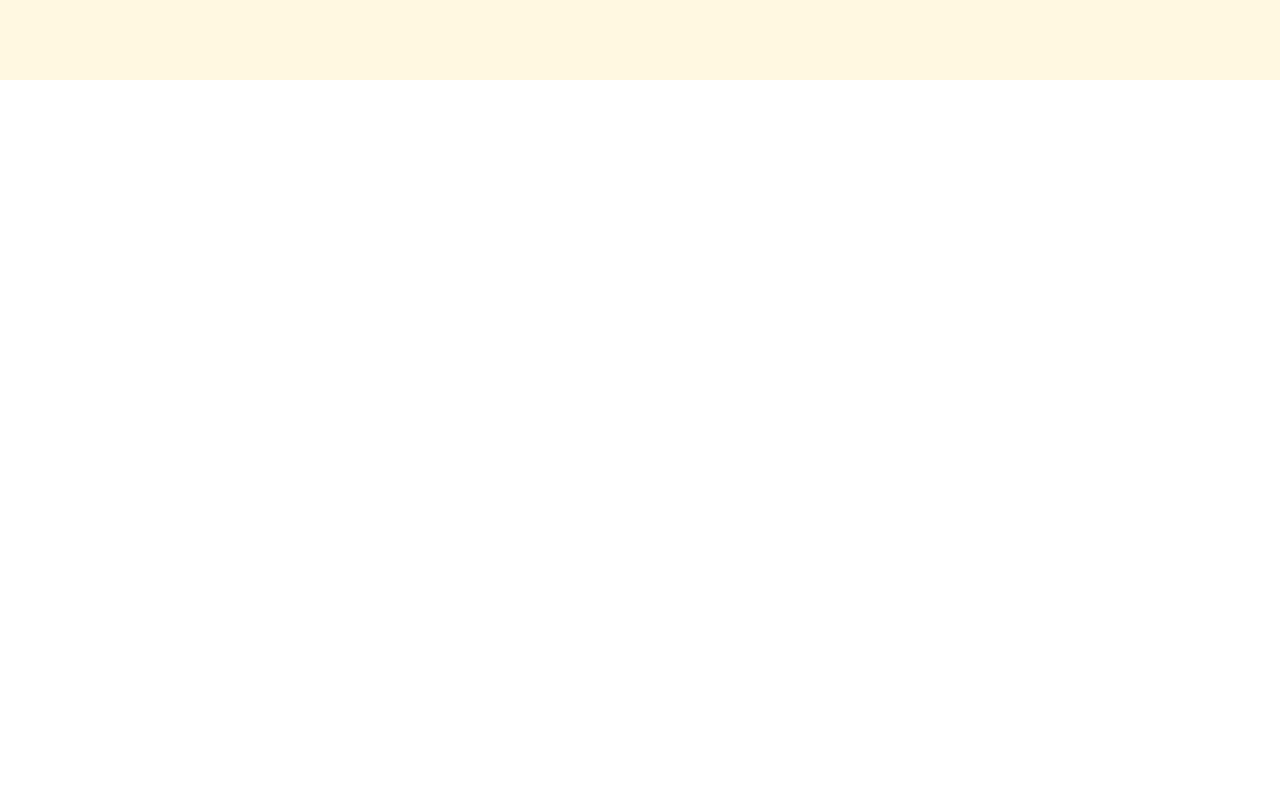
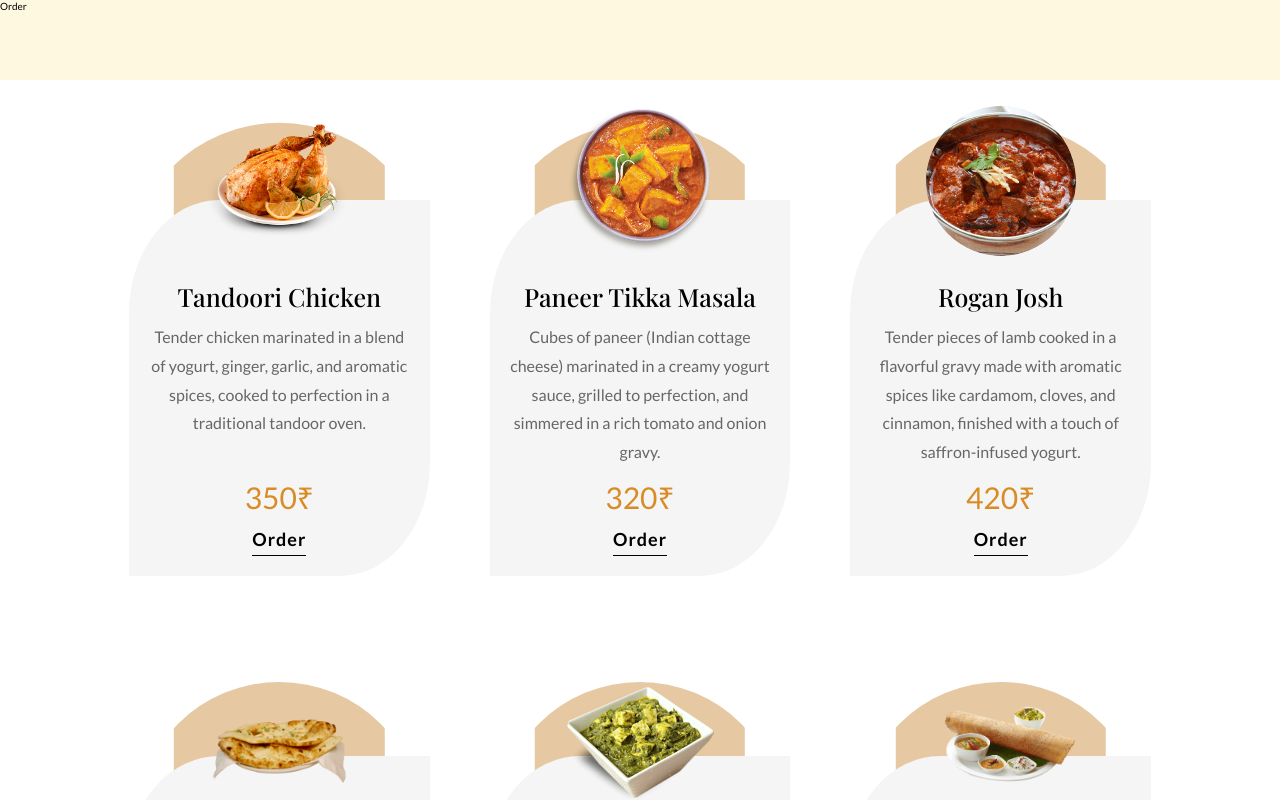
Before and after one commit to MohitAlphonsus/Flavorscape, a React (Vite) app: page /store in a window 1280 px wide. Shown: the top 800 px of the page. Built offline with nearby package versions, Linux system fonts and the light colour scheme.

Commit message:
dish styles fixed for different pages

```diff
--- a/src/components/Dish.jsx
+++ b/src/components/Dish.jsx
@@ -25,7 +25,19 @@ const DishStyle = styled.div`
 		transform: translate(-50%, -25%);
 		height: calc(100% - 30%);
 		width: calc(100% - 30%);
-		background: url(${dishDeco}) no-repeat center center/cover;
+		${props =>
+			props.$bg
+				? css`
+						background: url(${dishDeco}) no-repeat center center/cover;
+				  `
+				: css`
+						background-color: var(--color-primary-light);
+						height: 100%;
+						/* height: calc(100% - 90%); */
+						clip-path: circle(50% at 50% 50%);
+						top: -5%;
+						z-index: -1;
+				  `}
 	}
 
 	@media (max-width: 1040px) {
@@ -86,9 +98,9 @@ const DishImage = styled.div`
 	background-size: 100%;
 `;
 
-function Dish({ dishName, ing, price, imgUrl, btnRequired }) {
+function Dish({ dishName, ing, price, imgUrl, btnRequired, bg }) {
 	return (
-		<DishStyle>
+		<DishStyle $bg={bg}>
 			<QuaternaryHeading>{dishName}</QuaternaryHeading>
 			<SmallText $text="light">{ing}</SmallText>
 			<Price>{price}₹</Price>
--- a/src/components/SpecialDishes.jsx
+++ b/src/components/SpecialDishes.jsx
@@ -67,6 +67,7 @@ function SpecialDishes() {
 							price={dish.price}
 							imgUrl={dish.imgUrl}
 							btnRequired={false}
+							bg={true}
 						/>
 					))}
 			</DishContainer>
--- a/src/pages/Order.jsx
+++ b/src/pages/Order.jsx
@@ -1,23 +1,58 @@
 import styled from 'styled-components';
+import { dishes } from '../constants/dishes';
+import Dish from '../components/Dish';
 
-const OrderSection = styled.section``;
+const OrderSection = styled.section`
+	height: 100dvh;
+`;
 
 const HeaderStyle = styled.header`
-	height: 10dvh;
+	height: 10%;
 	width: 100%;
 	background-color: var(--color-accent-white);
 `;
 
 const DishContainer = styled.div`
+	padding: 6rem 5%;
+	width: min(95%, 115rem);
+	margin: 0 auto;
+	height: 90%;
 	display: grid;
-	grid-template-columns: repeat(4, 1fr);
+	grid-template-columns: repeat(3, 1fr);
+	row-gap: 12rem;
+	column-gap: 6rem;
+
+	@media (max-width: 960px) {
+		grid-template-columns: repeat(2, 1fr);
+	}
+
+	@media (max-width: 700px) {
+		grid-template-columns: 1fr;
+		width: min(50%, 100rem);
+	}
+
+	@media (max-width: 560px) {
+		width: min(80%, 100rem);
+	}
 `;
 
 function Order() {
 	return (
 		<OrderSection>
-			<HeaderStyle></HeaderStyle>
-			<DishContainer></DishContainer>
+			<HeaderStyle>Order</HeaderStyle>
+			<DishContainer>
+				{dishes.map(dish => (
+					<Dish
+						key={dish.id}
+						dishName={dish.name}
+						ing={dish.ingredients}
+						price={dish.price}
+						imgUrl={dish.imgUrl}
+						btnRequired={true}
+						bg={false}
+					/>
+				))}
+			</DishContainer>
 		</OrderSection>
 	);
 }
```
